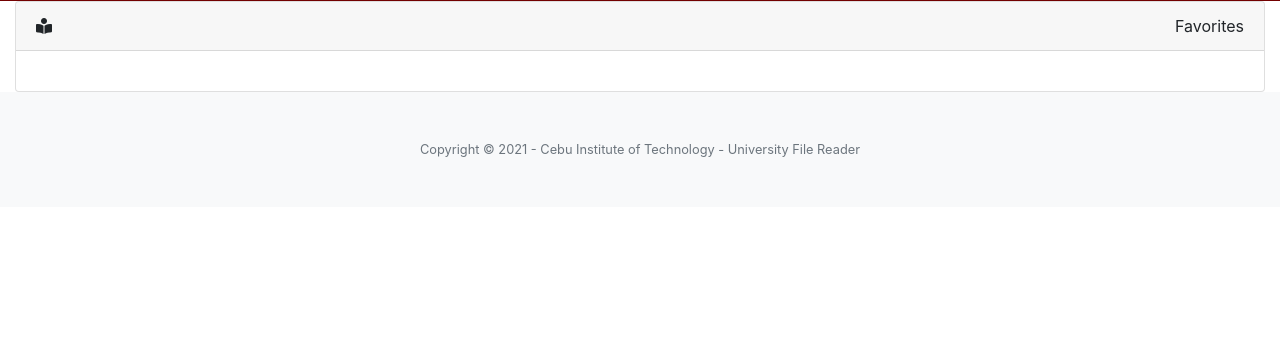
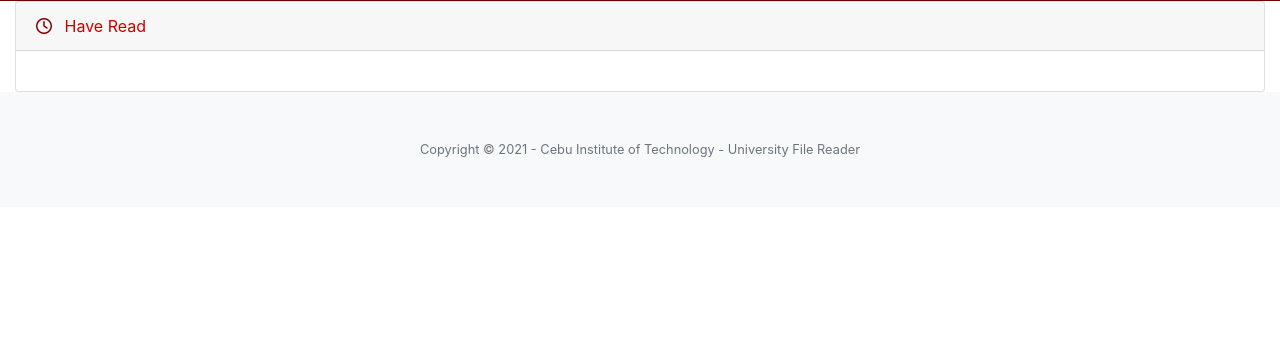
Before and after one commit to dianelambojo/CIFIR, a Django app: page /cifir/toread/ in a window 1280 px wide. Shown: the part 209-549 px from the top of the page. Run offline with Django 3.2, Linux system fonts and the light colour scheme; a user stored in the database is signed in; data that the repository does not hold is empty; some libraries are stand-ins or nearby versions.

Commit message:
Fixed header, icons in Favorites,HaveRead,ToRead

```diff
--- a/cifirproject/cifir/templates/components/TheBook.html
+++ b/cifirproject/cifir/templates/components/TheBook.html
@@ -52,8 +52,6 @@
           {% if book.cover %}
             <img src="{{book.cover.url}}"alt ="{{book.title}}"
             style ="height: 160px; width:110px">
-          {% else %}
-            <span class = "text-muted">No Cover</span>
 					{% endif %}
       </div>
       <div class="book-title">
--- a/cifirproject/cifir/templates/toRead.html
+++ b/cifirproject/cifir/templates/toRead.html
@@ -3,8 +3,15 @@
 {% block content %}
 <div class="container-fluid">
 	<div class="card">
-		<div class="card-header"><i class="fas fa-book-reader"></i>     Favorites</div>
-			<div class="card-body">
+		<div class="card-header">
+			<span>
+				<i class="far fa-clock icon-link"></i>
+				<a class="icon-link icon-link-icon" href='{% url "cifir:toread_view" %}'>
+					Have Read
+				</a>
+			</span>
+		</div>
+			<div class="card-body collection-folders">
 				{% for book in books %}
 				<div class="i-folders">
 					{% if book.cover %}
```
Also changed, not shown: cifirproject/cifir/templates/favorites.html (+9 -4 lines), cifirproject/cifir/templates/haveRead.html (+9 -4 lines), cifirproject/media/media/alice-in-wonderland-collection-all-four-books_LmuPJ3u.jpg (added), cifirproject/media/media/alice-in-wonderland-collection-all-four-books_rWZHJl5.jpg (added).
